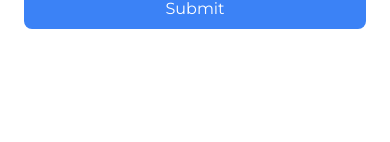
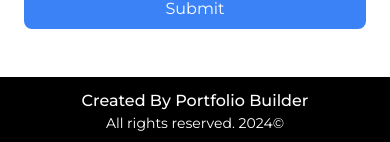
Before and after one commit to marionikolov17/Portfolio-Builder, a React (Vite) app in the folder client/: page /portfolio/1 in a window 390 px wide. Shown: the part 4932-5074 px from the top of the page. Before the commit the page ends 4993 px from the top, so only its background shows below. Built offline with nearby package versions, Linux system fonts and the light colour scheme.

Commit message:
Create standard portfolio Footer

```diff
--- a/client/src/portfolios/StandardPortfolio/StandardPortfolio.jsx
+++ b/client/src/portfolios/StandardPortfolio/StandardPortfolio.jsx
@@ -3,6 +3,7 @@ import CareerSection from "./components/CareerSection/CareerSection";
 import Certificates from "./components/Certificates/Certificates";
 import ContactSection from "./components/ContactSection/ContactSection";
 import DesktopNavigation from "./components/DesktopNavigation/DesktopNavigation";
+import Footer from "./components/Footer/Footer";
 import HeroSection from "./components/HeroSection/HeroSection";
 import MobileNavigation from "./components/MobileNavigation/MobileNavigation";
 import ProjectsSection from "./components/ProjectsSection/ProjectsSection";
@@ -21,6 +22,7 @@ export default function StandardPortfolio() {
                 <CareerSection />
                 <Certificates />
                 <ContactSection />
+                <Footer />
                 <div className="fixed top-0 w-full h-full paper-bg -z-10"></div>
             </main>
         </>
--- /dev/null
+++ b/client/src/portfolios/StandardPortfolio/components/Footer/Footer.jsx
@@ -0,0 +1,24 @@
+import { motion } from "framer-motion"
+
+export default function Footer() {
+    return (
+        <>
+            <footer className="z-50 w-full bg-black max-h-max mt-12 py-3 flex flex-col items-center">
+                <motion.a
+                    initial={{ opacity: 0 }}
+                    whileInView={{ opacity: 1 }}
+                    transition={{ duration: 0.5 }}
+                    href="https://www.flaticon.com"
+                    className="text-white text-center text-base sm:text-xl font-medium"
+                    title="icons"
+                >Created By Portfolio Builder</motion.a>
+                <motion.p
+                    initial={{ opacity: 0 }}
+                    whileInView={{ opacity: 1 }}
+                    transition={{ duration: 0.5 }}
+                    className="text-white text-sm"
+                >All rights reserved. 2024©</motion.p>
+            </footer>
+        </>
+    )
+}
```
